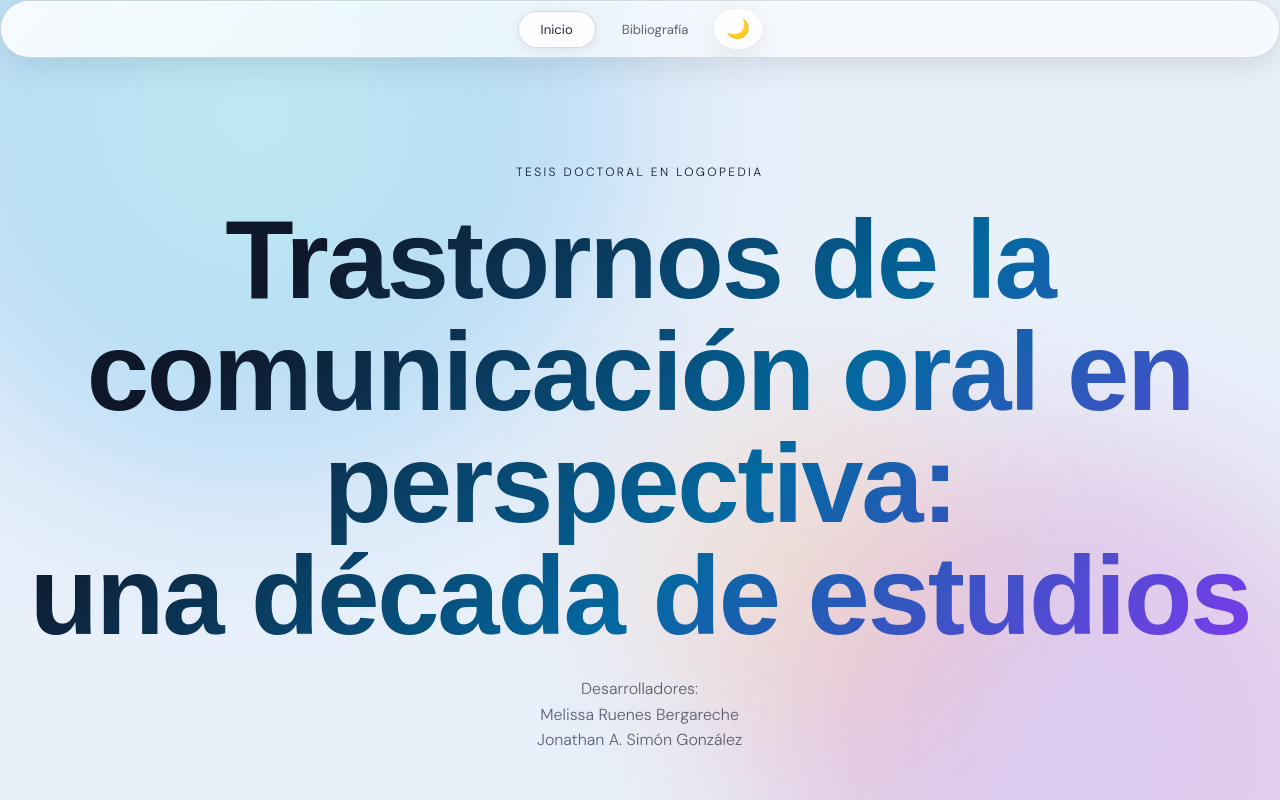
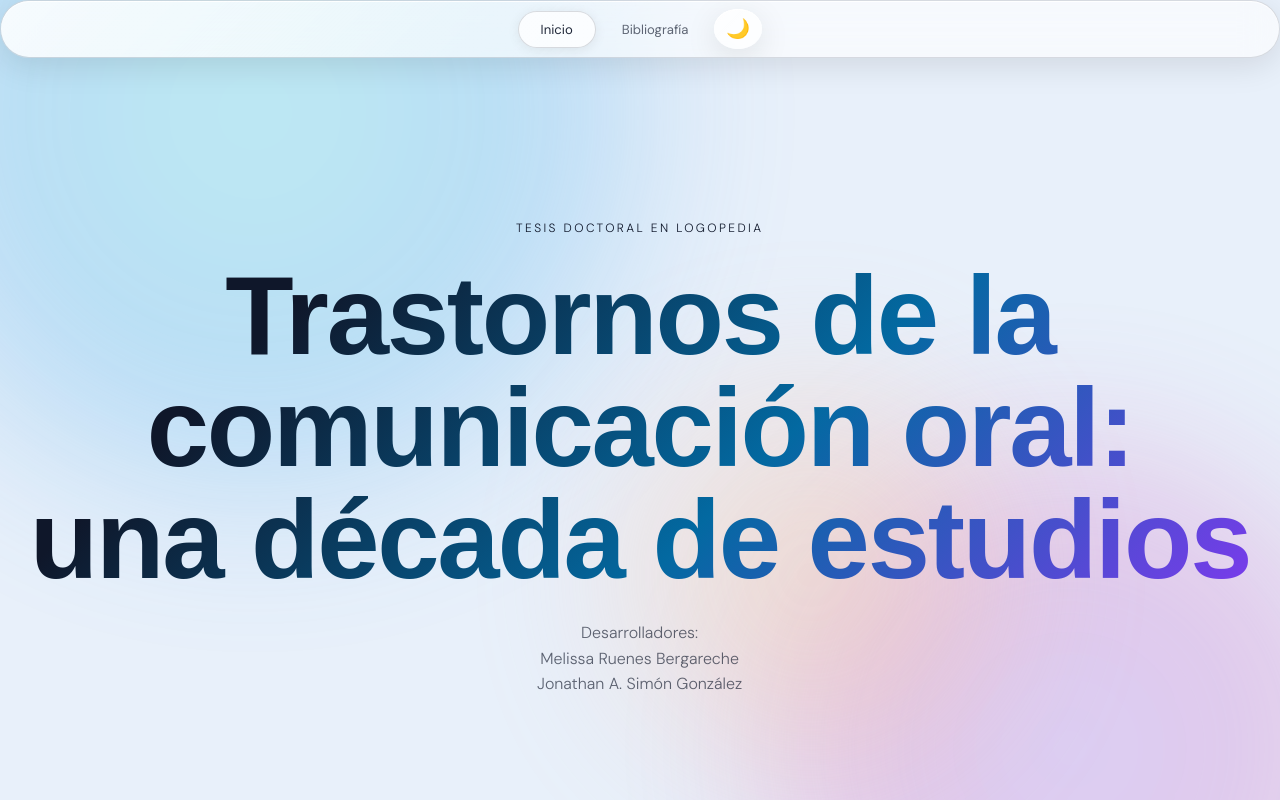
Before and after one commit to jonahSimonxx/Tesis-Logopedia, a Next.js app: page / in a window 1280 px wide. Shown: the top 800 px of the page. Built offline with nearby package versions, Linux system fonts and the light colour scheme; a web font is replaced by a local one.

Commit message:
algun cambio

```diff
--- a/src/app/page.tsx
+++ b/src/app/page.tsx
@@ -6,7 +6,7 @@ export default function Home() {
       <header className="hero">
         <span className="hero__kicker">Tesis Doctoral en Logopedia</span>
         <h1 className="hero__title">
-          Trastornos de la comunicación oral en perspectiva:
+          Trastornos de la comunicación oral:
           <br />
           una década de estudios
         </h1>
```
